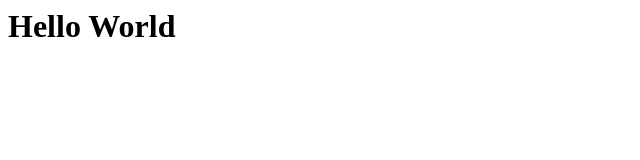
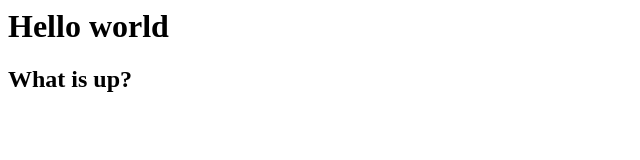
Before and after one commit to johnnykalalua/github.io, a plain HTML site: page index.html in a window 1280 px wide. Shown: the whole page, without its empty margins (0-640 px from the left). Drawn offline with Linux system fonts and the light colour scheme.

Commit message:
Update index.html

```diff
--- a/index.html
+++ b/index.html
@@ -1 +1,2 @@
-<h1>Hello World</h1>
+<h1>Hello world</h1>
+<h2>What is up? </h2>
```
